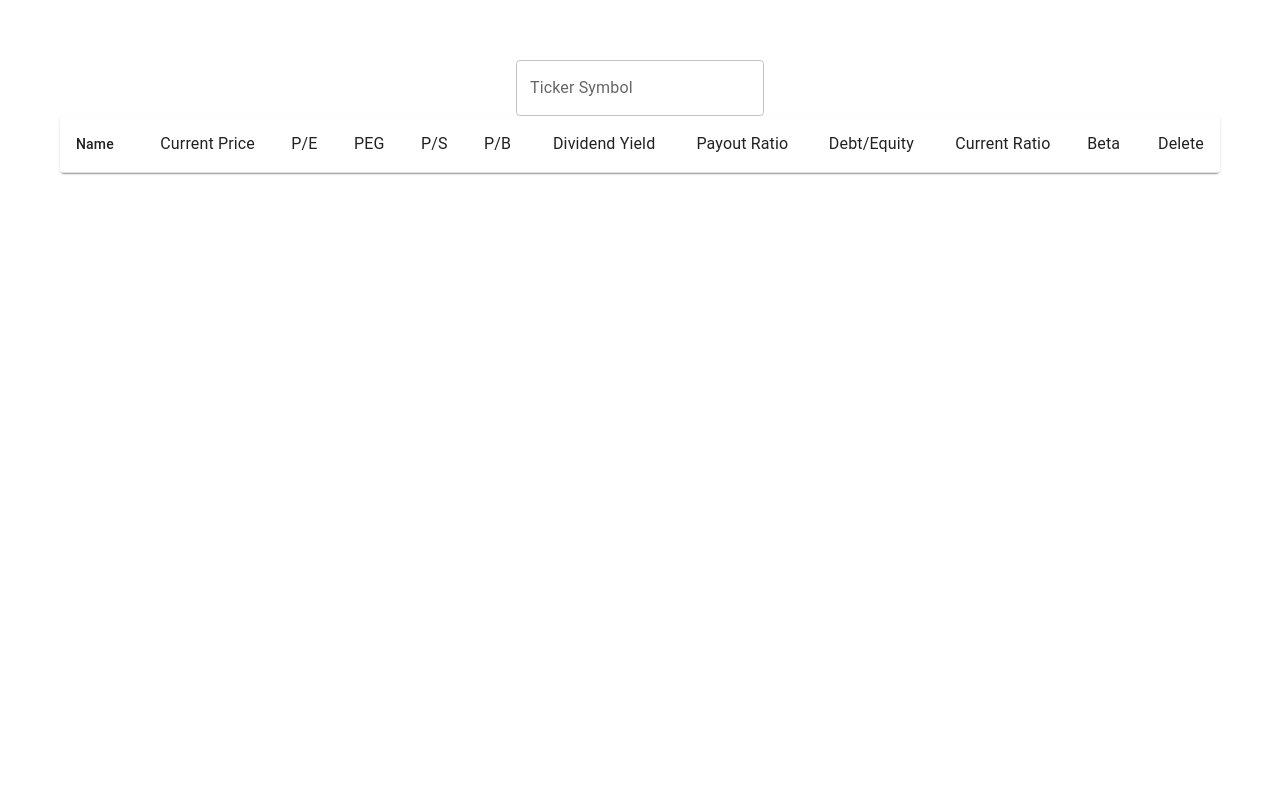
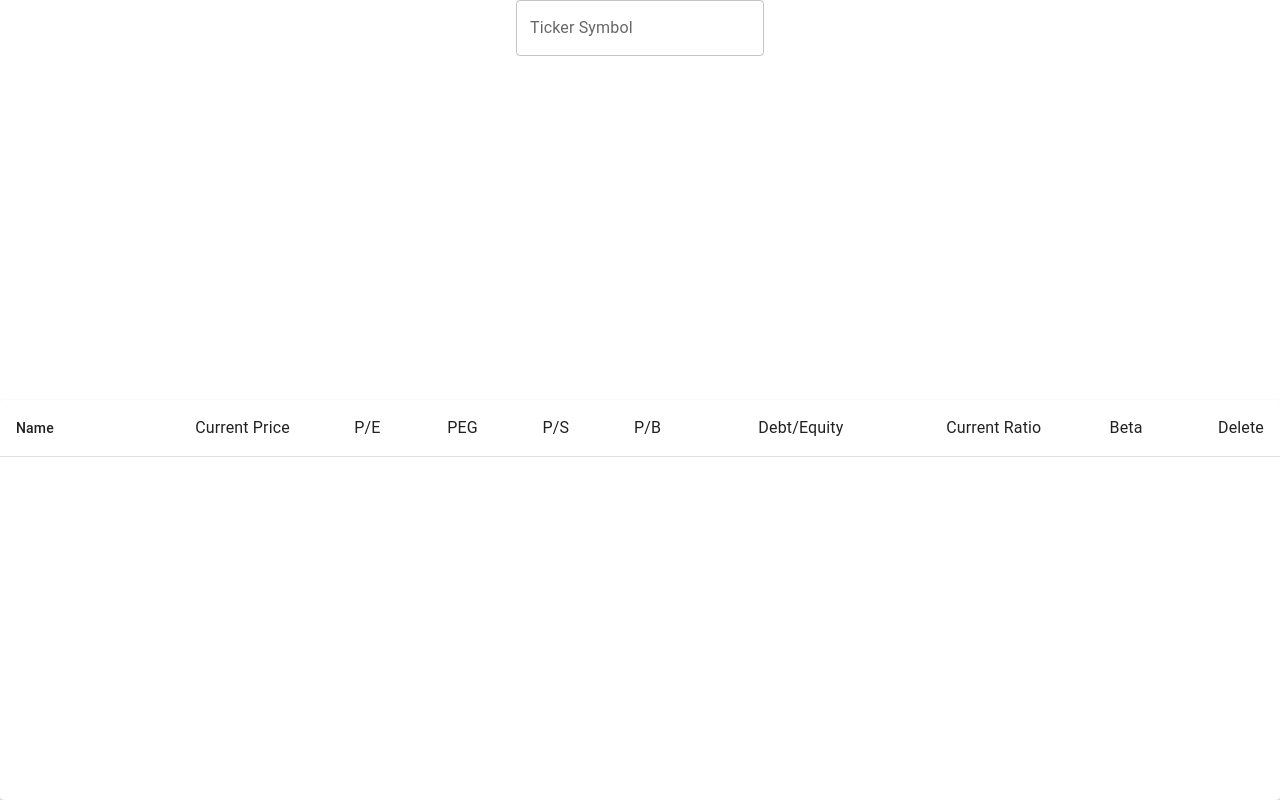
Before and after one commit to ddavidd-lim/Stock-Screener, a React (Vite) app in the folder frontend/: page / in a window 1280 px wide. Built offline with nearby package versions, Linux system fonts and the light colour scheme.

Commit message:
fix: scrolling, padding, and scales

```diff
--- a/frontend/index.html
+++ b/frontend/index.html
@@ -6,8 +6,8 @@
     <meta name="viewport" content="width=device-width, initial-scale=1.0" />
     <title>Stock Screener</title>
   </head>
-  <body>
-    <div id="root"></div>
+  <body style="margin: 0;">
+    <div id="root" style="height: 100dvh; padding: 0;"></div>
     <script type="module" src="/src/main.tsx"></script>
   </body>
 </html>
--- a/frontend/src/components/TickerTable/index.tsx
+++ b/frontend/src/components/TickerTable/index.tsx
@@ -50,15 +50,15 @@ const headerData = [
     tooltip: "Price-to-Book ratio, used to compare a firm's market value to its book value",
     headerTitle: "P/B",
   },
-  {
-    tooltip:
-      "Dividend yield, a financial ratio that shows how much a company pays out in dividends each year relative to its stock price",
-    headerTitle: "Dividend Yield",
-  },
-  {
-    tooltip: "Payout ratio, the proportion of earnings paid out as dividends to shareholders",
-    headerTitle: "Payout Ratio",
-  },
+  // {
+  //   tooltip:
+  //     "Dividend yield, a financial ratio that shows how much a company pays out in dividends each year relative to its stock price",
+  //   headerTitle: "Dividend Yield",
+  // },
+  // {
+  //   tooltip: "Payout ratio, the proportion of earnings paid out as dividends to shareholders",
+  //   headerTitle: "Payout Ratio",
+  // },
   {
     tooltip:
       "Debt-to-Equity ratio, a measure of a company's financial leverage calculated by dividing its total liabilities by stockholders' equity",
@@ -281,10 +281,10 @@ export default function TickerTable() {
         justifyContent: "center",
         alignItems: "center",
         flexDirection: "column",
-        padding: "20px",
         overflow: "hidden",
+        height: "100vh",
       }}>
-      <Stack spacing={2} direction={"row"}>
+      <Stack spacing={2} direction={"row"} flexGrow={1}>
         <TextField
           id="contained"
           label="Ticker Symbol"
@@ -295,8 +295,8 @@ export default function TickerTable() {
           sx={{ overflow: "hidden" }}
         />
       </Stack>
-      <Paper sx={{ width: "100%", overflow: "hidden" }}>
-        <TableContainer sx={{ maxHeight: 440 }}>
+      <Paper sx={{ width: "100%", overflow: "hidden", flexGrow: 1 }}>
+        <TableContainer sx={{ height: 1, overflow: "auto" }}>
           <Table
             stickyHeader
             sx={{ minWidth: 650, flexGrow: 1, height: 0 }}
@@ -321,14 +321,14 @@ export default function TickerTable() {
                   "P/B",
                   row.priceToBook
                 );
-                const dividendYieldColors = scales.generateScale(
-                  "Dividend Yield",
-                  row.trailingAnnualDividendYield
-                );
-                const payoutRatioColors = scales.generateScale(
-                  "Payout Ratio",
-                  row.payoutRatio
-                );
+                // const dividendYieldColors = scales.generateScale(
+                //   "Dividend Yield",
+                //   row.trailingAnnualDividendYield
+                // );
+                // const payoutRatioColors = scales.generateScale(
+                //   "Payout Ratio",
+                //   row.payoutRatio
+                // );
                 const debtToEquityColors = scales.generateScale(
                   "Debt/Equity",
                   row.debtToEquity
@@ -352,11 +352,11 @@ export default function TickerTable() {
                       colors={priceToSalesColors}
                     />
                     <ColorCodedCell value={row.priceToBook} colors={priceToBookColors} />
-                    <ColorCodedCell
+                    {/* <ColorCodedCell
                       value={row.trailingAnnualDividendYield}
                       colors={dividendYieldColors}
-                    />
-                    <ColorCodedCell value={row.payoutRatio} colors={payoutRatioColors} />
+                    /> */}
+                    {/* <ColorCodedCell value={row.payoutRatio} colors={payoutRatioColors} /> */}
                     <ColorCodedCell value={row.debtToEquity} colors={debtToEquityColors} />
                     <ColorCodedCell value={row.currentRatio} colors={currentRatioColors} />
                     <ColorCodedCell value={row.beta} colors={betaColors} />
--- a/frontend/src/utils/scales.ts
+++ b/frontend/src/utils/scales.ts
@@ -1,8 +1,8 @@
 /* eslint-disable @typescript-eslint/no-unused-vars */
 
-const greenScale = ["#00FF00", "#55FF00", "#AAFF00"];
+const greenScale = ["#00FF00", "#32CD32", "#228B22"];
 const yellowScale = ["#FFFF00", "#FFDD00", "#FFBB00"];
-const redScale = ["#FF0000", "#FF3333", "#CC0000"];
+const redScale = ["#FF4D4D", "#FF0000", "#CC0000"];
 
 export const colorScales = [greenScale, yellowScale, redScale];
 
@@ -12,11 +12,14 @@ function getColorFromScale(
   max: number,
   colorScale: Array<string>
 ): string {
-  const index = Math.max(
-    0,
-    Math.floor((value - min) / (max - min))
-    // 28 - 25 / 35 - 25 = 3 / 10 = 0.3
-  );
+  const range = max - min;
+  const third = range / 3;
+  let index = Math.floor((value - min) / third);
+
+  if (index >= colorScale.length) {
+    index = colorScale.length - 1;
+  }
+
   return colorScale[index];
 }
 
```
